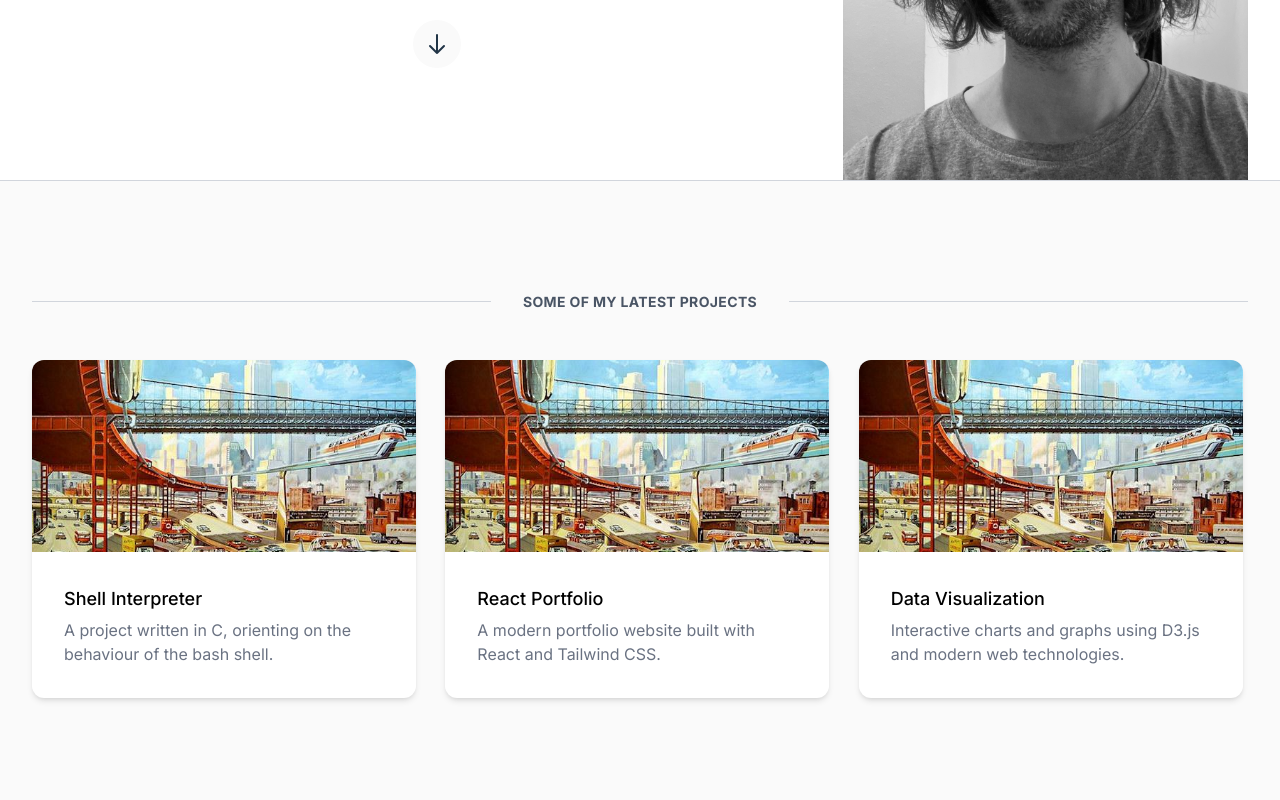
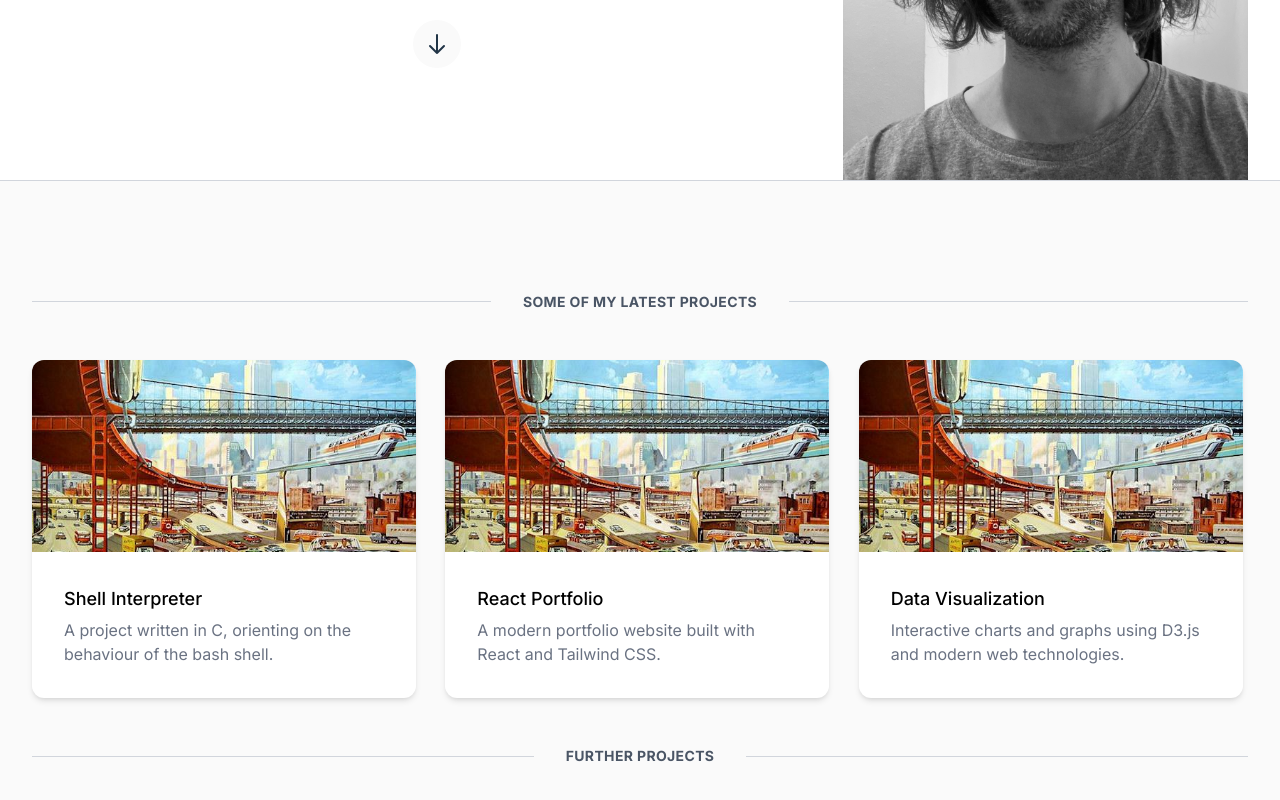
Before and after one commit to Nipsu24/portfolio_website, a React (Vite) app: page / in a window 1280 px wide. Shown: the part 348-1148 px from the top of the page. Built offline with nearby package versions, Linux system fonts and the light colour scheme.

Commit message:
makes portfolio header more reusable with possibility of text insertion

```diff
--- a/src/App.tsx
+++ b/src/App.tsx
@@ -3,6 +3,7 @@ import NavBar from './components/NavBar'
 import PortfolioHeader from './components/PortfolioHeader'
 import ProjectGrid from './components/ProjectGrid'
 import SplitScreen from './components/SplitScreen'
+import {headerTopThree, headerFurtherProjects} from './text'
 
 const App = () => {
   const [count, setCount] = useState(0)
@@ -13,8 +14,9 @@ const App = () => {
 		<SplitScreen/>
 		<div className="bg-neutral-50 dark:bg-black min-h-screen py-16 relative">
 			<div className="absolute top-0 left-0 right-0 h-px bg-gray-300 shadow-lg"></div>
-			<PortfolioHeader/>
+			<PortfolioHeader text={headerTopThree}/>
 			<ProjectGrid/>
+			<PortfolioHeader text={headerFurtherProjects}/>
 		</div>
     </>
   )
--- a/src/components/PortfolioHeader.tsx
+++ b/src/components/PortfolioHeader.tsx
@@ -1,9 +1,13 @@
-const PortfolioHeader = () => {
+interface PortfolioProps {
+	text: string;
+}
+
+const PortfolioHeader: React.FC<PortfolioProps> = ({text}) => {
 	return (
 		<div id="portfolio" className="mx-auto max-w-7xl px-2 sm:px-6 lg:px-8">
 			<div className="my-12 flex items-center">
 				<div className="flex-1 h-px bg-gray-300 dark:bg-gray-300"></div>
-					<span className="px-8 text-sm text-gray-600 dark:text-gray-300 font-bold tracking-wide">SOME OF MY LATEST PROJECTS</span>
+					<span className="px-8 text-sm text-gray-600 dark:text-gray-300 font-bold tracking-wide">{text}</span>
 				<div className="flex-1 h-px bg-gray-300 dark:bg-gray-300"></div>
 			</div>
 		</div>
--- /dev/null
+++ b/src/text.tsx
@@ -0,0 +1,3 @@
+export const headerTopThree = "SOME OF MY LATEST PROJECTS";
+
+export const headerFurtherProjects = "FURTHER PROJECTS";
```
